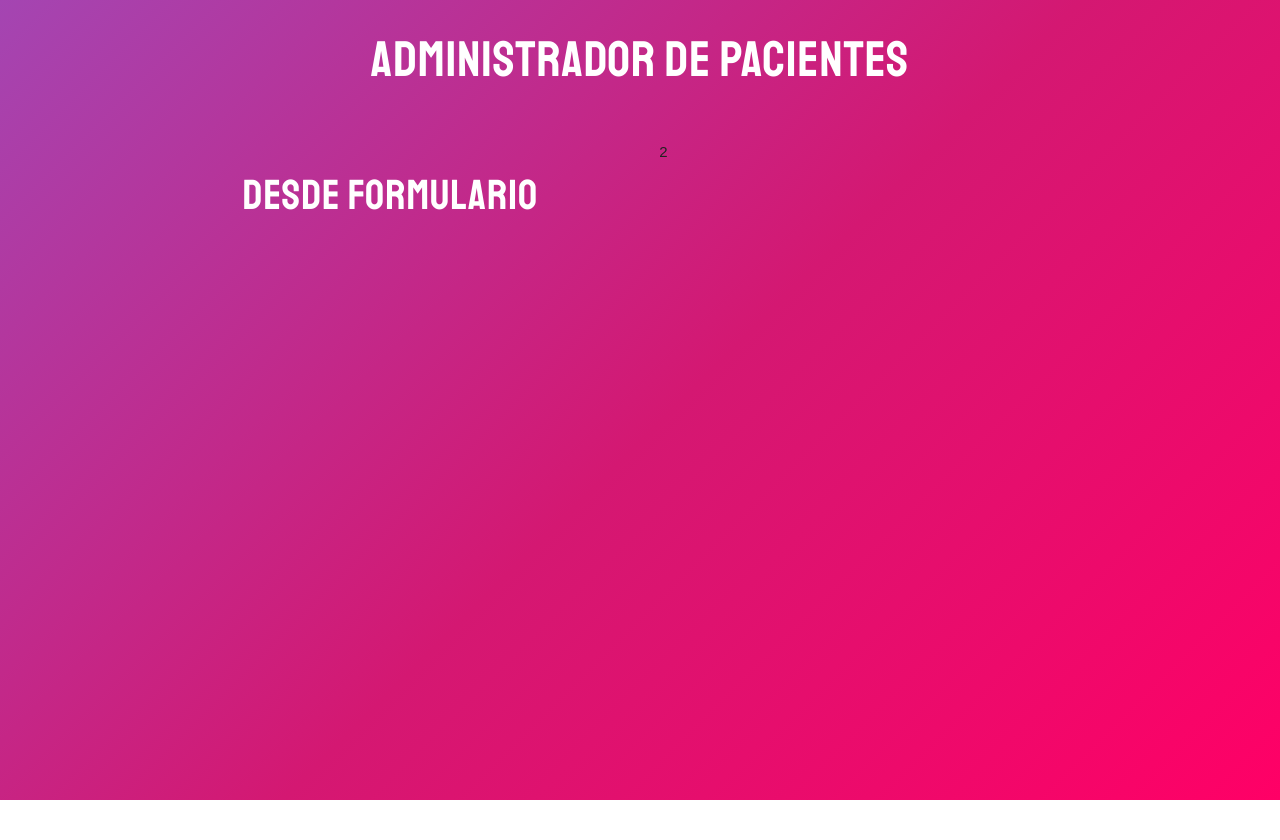
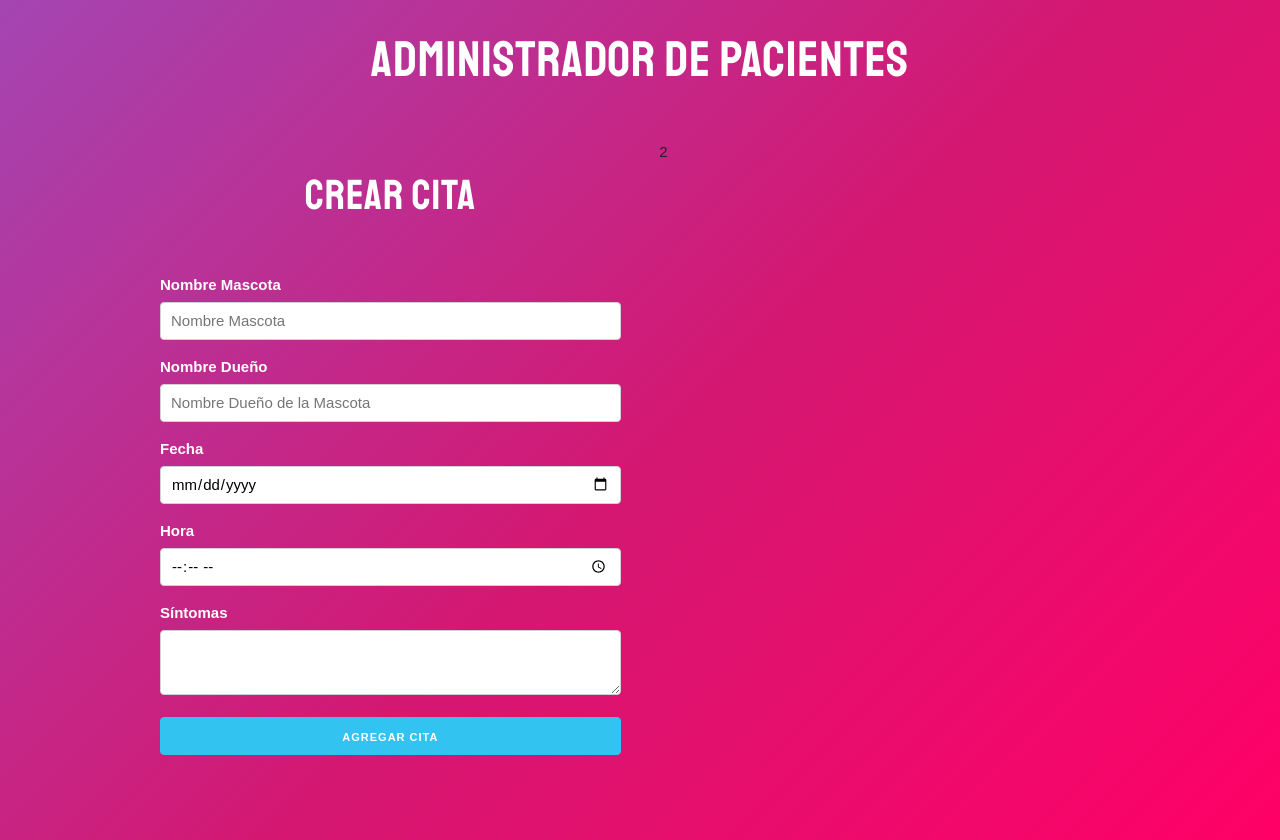
Before and after one commit to javierc22/react-app-01, a React (Create React App) app: page / in a window 1280 px wide. Before the commit the page ends 800 px from the top, so only its background shows below. Built offline with nearby package versions, Linux system fonts and the light colour scheme.

Commit message:
Agregando los campos del formulario

```diff
--- a/src/components/Formulario.js
+++ b/src/components/Formulario.js
@@ -1,8 +1,53 @@
-import React from 'react';
+import React, { Fragment } from 'react';
 
 const Formulario = () => {
   return (
-    <h2>Desde Formulario</h2>
+    <Fragment>
+      <h2>Crear Cita</h2>
+
+      <form>
+        <label>Nombre Mascota</label>
+        <input
+          type="text"
+          name="mascota"
+          className="u-full-width"
+          placeholder="Nombre Mascota"
+        />
+
+        <label>Nombre Dueño</label>
+        <input
+          type="text"
+          name="propietario"
+          className="u-full-width"
+          placeholder="Nombre Dueño de la Mascota"
+        />
+
+        <label>Fecha</label>
+        <input
+          type="date"
+          name="fecha"
+          className="u-full-width"
+        />
+
+        <label>Hora</label>
+        <input
+          type="time"
+          name="hora"
+          className="u-full-width"
+        />
+
+        <label>Síntomas</label>
+        <textarea
+          className="u-full-width"
+          name="sintomas"
+        ></textarea>
+
+        <button
+          type="submit"
+          className="u-full-width button-primary"
+        >Agregar Cita</button>
+      </form>
+    </Fragment>
   );
 }
 
```
